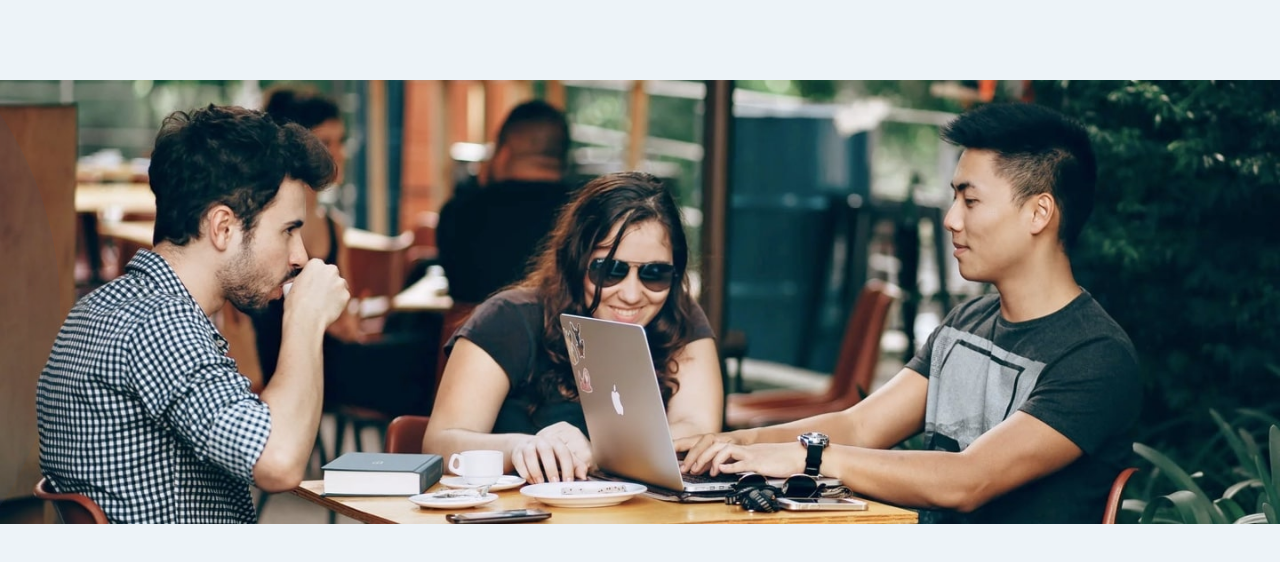
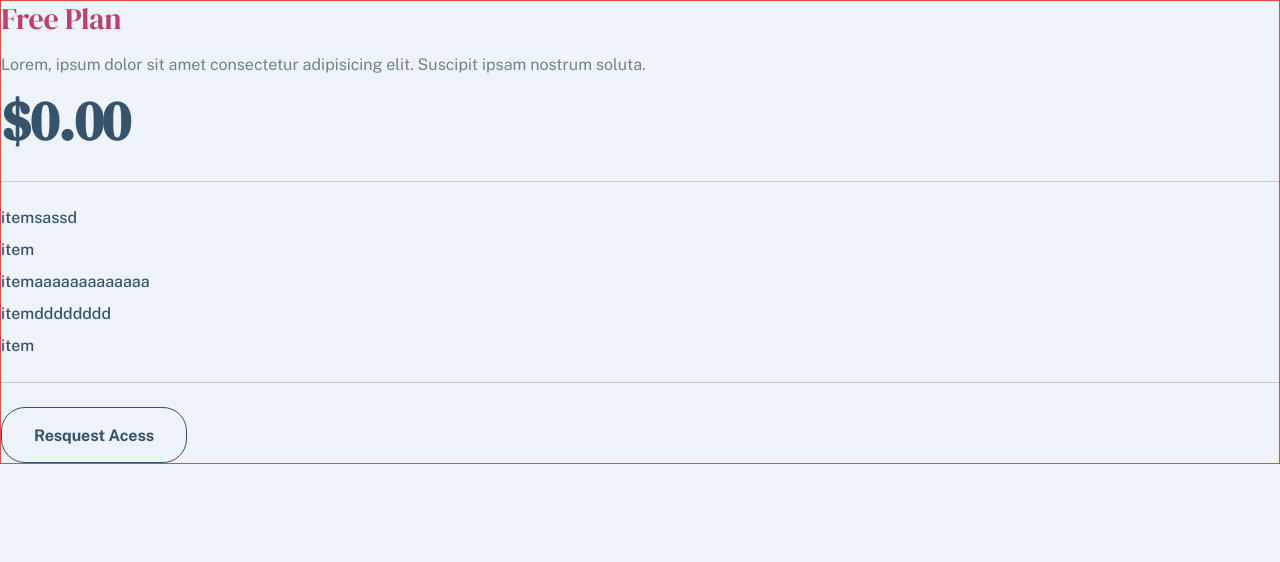
Before and after one commit to zetmosoma10/payapi, a React (Vite) app: page / in a window 1280 px wide. Shown: the top 562 px of the page. Built offline with nearby package versions, Linux system fonts and the light colour scheme.

Commit message:
build Price Card component

```diff
--- a/src/App.tsx
+++ b/src/App.tsx
@@ -1,10 +1,11 @@
 import ImageShowcase from "./pages/About/sections/ImageShowcase";
 import PreviewStats from "./pages/About/sections/PreviewStats";
+import PriceCard from "./pages/Pricing/components/PriceCard";
 
 function App() {
   return (
     <div className="bg-background_color min-h-screen overflow-hidden">
-      <ImageShowcase />
+      <PriceCard />
     </div>
   );
 }
--- /dev/null
+++ b/src/pages/Pricing/components/PriceCard.tsx
@@ -0,0 +1,41 @@
+import Button from "../../../components/Button";
+import iconCheck from "../../../assets/shared/desktop/icon-check.svg";
+
+const PriceCard = () => {
+  return (
+    <div className="flex flex-col items-center md:items-start border border-red-500 ">
+      <header className="text-center md:text-left">
+        <h3 className="font-medium text-2xl lg:text-3xl tracking-[-0.18px] lg:tracking-[-0.25px] text-dark_pink">
+          Free Plan
+        </h3>
+        <p className="mt-3 lg:mt-4 text-base text-light_san_juan_blue">
+          Lorem, ipsum dolor sit amet consectetur adipisicing elit. Suscipit
+          ipsam nostrum soluta.
+        </p>
+        <h4 className="lg:mt-2 text-[56px] leading-[72px] tracking-[-0.43px] text-san_juan_blue">
+          $0.00
+        </h4>
+      </header>
+      <div className="w-full  flex justify-center md:justify-start py-6 mt-6 text-san_juan_blue text-base font-medium border-y border-y-san_juan_blue border-opacity-25">
+        <ul className="  space-y-2 ">
+          <li>itemsassd</li>
+          <li>item</li>
+          <li>itemaaaaaaaaaaaaa</li>
+          <li>itemdddddddd</li>
+          <li>item</li>
+        </ul>
+      </div>
+      <footer>
+        <Button
+          type="link"
+          classNames="btn-secondary inline-block text-san_juan_blue hover:border-0
+            border-san_juan_blue mt-6 hover:bg-san_juan_blue hover:text-water_white"
+        >
+          Resquest Acess
+        </Button>
+      </footer>
+    </div>
+  );
+};
+
+export default PriceCard;
```
